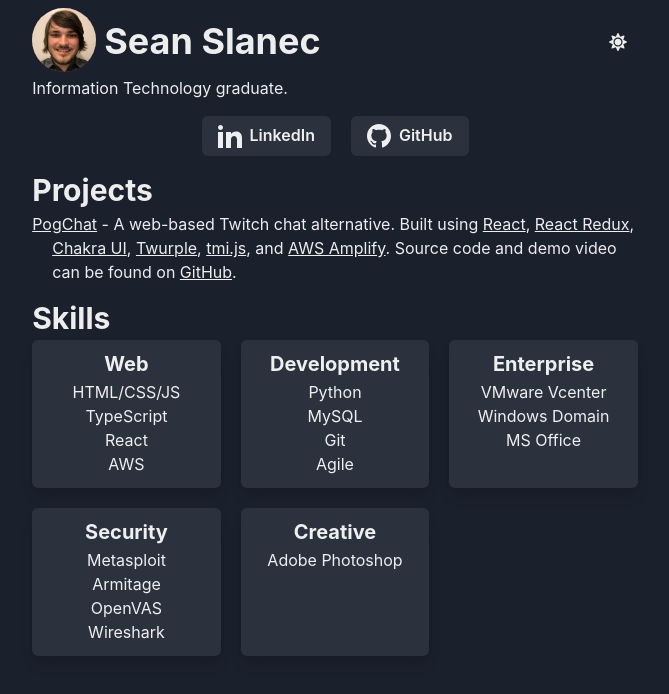
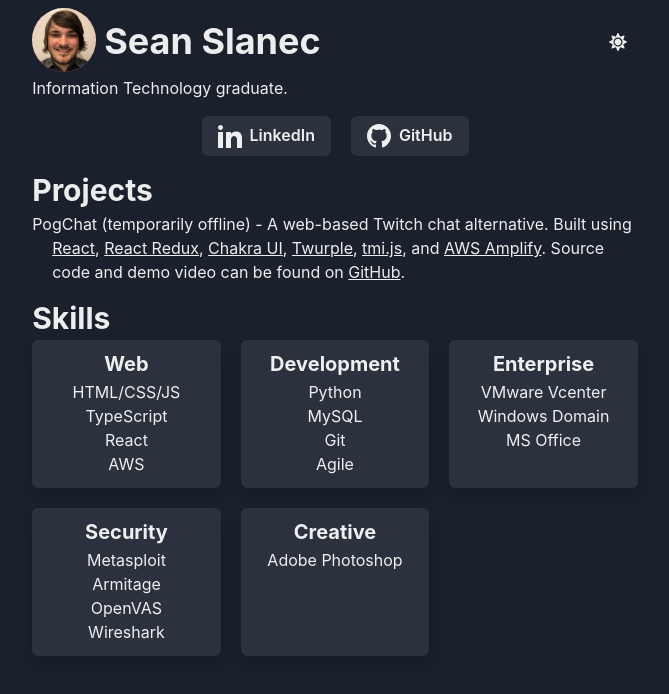
Before and after one commit to sslanec/portfolio, a React (Create React App) app: page / in a window 1280 px wide. Shown: the top 694 px of the page, without its empty margins (305-974 px from the left). Built offline with nearby package versions, Linux system fonts and the light colour scheme.

Commit message:
Removed PogChat link

```diff
--- a/src/App.tsx
+++ b/src/App.tsx
@@ -50,14 +50,13 @@
           Projects
         </Heading>
         <Text style={{ textIndent: -20, marginLeft: 20 }}>
-          <Link
+          {/* <Link
             href="https://www.pogchat.live/"
             textDecor="underline"
             isExternal
-          >
-            PogChat
-          </Link>{" "}
-          - A web-based Twitch chat alternative. Built using{" "}
+          > */}
+          PogChat (temporarily offline)
+          {/* </Link> */} - A web-based Twitch chat alternative. Built using{" "}
           <Link href="https://reactjs.org/" textDecor="underline" isExternal>
             React
           </Link>
```
